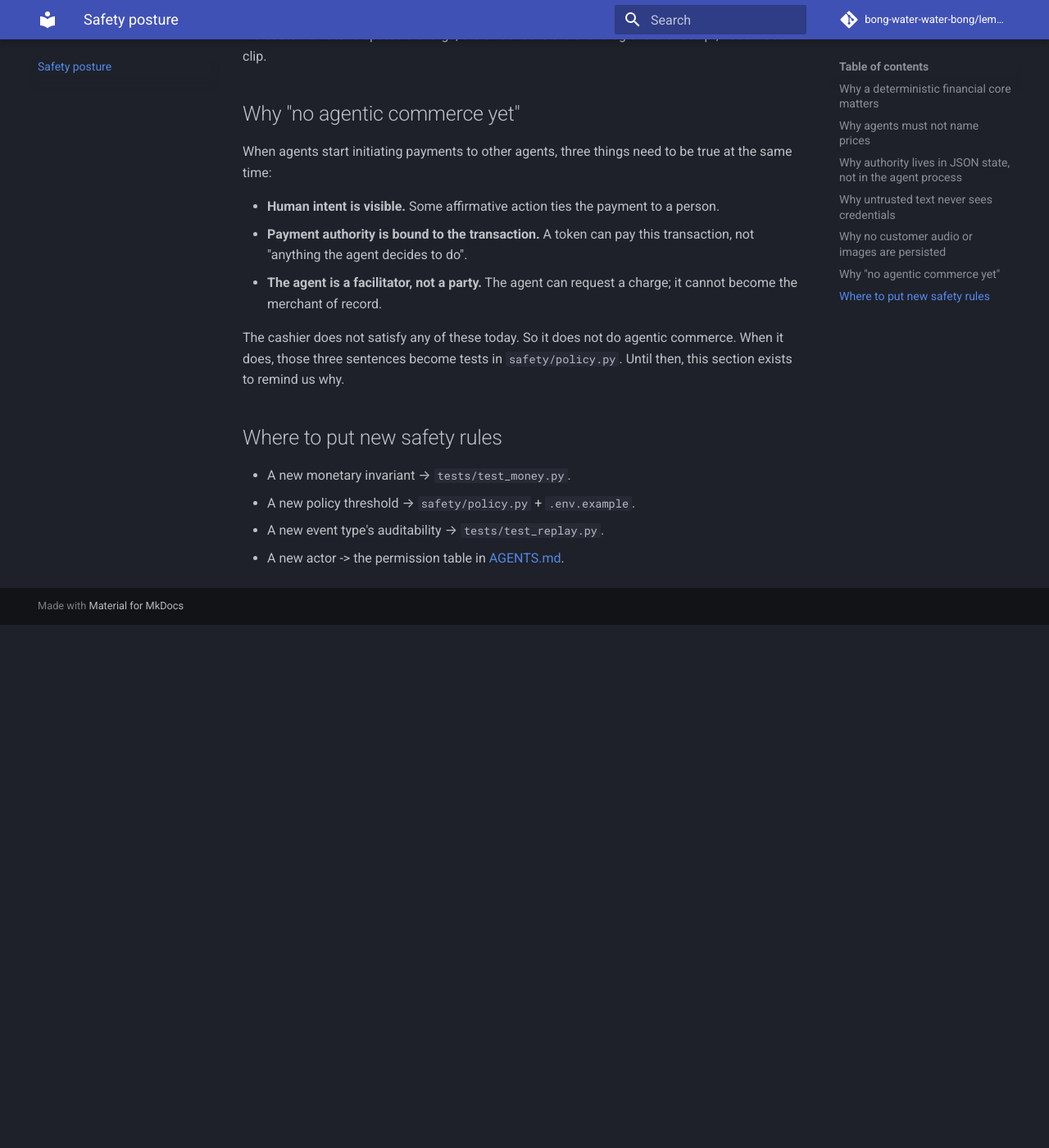
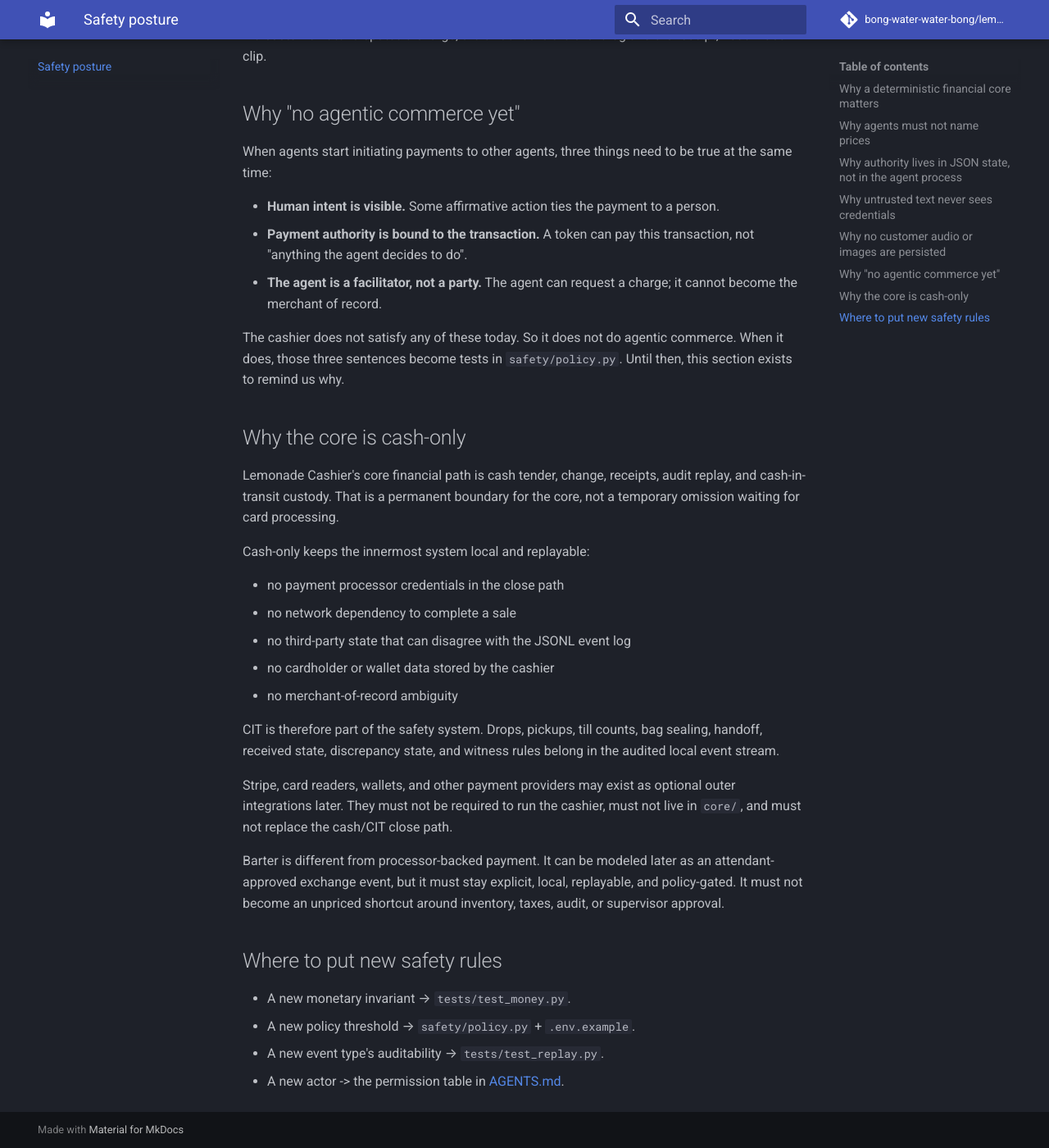
Before and after one commit to bong-water-water-bong/lemonade-cashier, an MkDocs documentation site: the page built from docs/SAFETY.md, in a window 1280 px wide and 1400 px high, scrolled down 2062 px. Shown: the whole window at 82% size. Built offline with MkDocs 1.6.1 and Material for MkDocs 9.7.7, drawn with Linux system fonts in a browser that asks for light colours; comment, search, counter and statistics services are not loaded; before the commit the page ends 2824 px from its top, so only the background shows below that.

Commit message:
docs: clarify cash only cashier boundary

```diff
--- a/docs/SAFETY.md
+++ b/docs/SAFETY.md
@@ -102,6 +102,34 @@
 agentic commerce. When it does, those three sentences become tests in
 `safety/policy.py`. Until then, this section exists to remind us why.
 
+## Why the core is cash-only
+
+Lemonade Cashier's core financial path is cash tender, change, receipts,
+audit replay, and cash-in-transit custody. That is a permanent boundary for
+the core, not a temporary omission waiting for card processing.
+
+Cash-only keeps the innermost system local and replayable:
+
+- no payment processor credentials in the close path
+- no network dependency to complete a sale
+- no third-party state that can disagree with the JSONL event log
+- no cardholder or wallet data stored by the cashier
+- no merchant-of-record ambiguity
+
+CIT is therefore part of the safety system. Drops, pickups, till counts,
+bag sealing, handoff, received state, discrepancy state, and witness rules
+belong in the audited local event stream.
+
+Stripe, card readers, wallets, and other payment providers may exist as
+optional outer integrations later. They must not be required to run the
+cashier, must not live in `core/`, and must not replace the cash/CIT close
+path.
+
+Barter is different from processor-backed payment. It can be modeled later
+as an attendant-approved exchange event, but it must stay explicit, local,
+replayable, and policy-gated. It must not become an unpriced shortcut around
+inventory, taxes, audit, or supervisor approval.
+
 ## Where to put new safety rules
 
 - A new monetary invariant → `tests/test_money.py`.
```
Also changed, not shown: AGENTS.md (+23 -3 lines), README.md (+17 -2 lines), docs/ARCHITECTURE.md (+11 -0 lines), docs/assets/lemonade-cashier-logo.svg.
